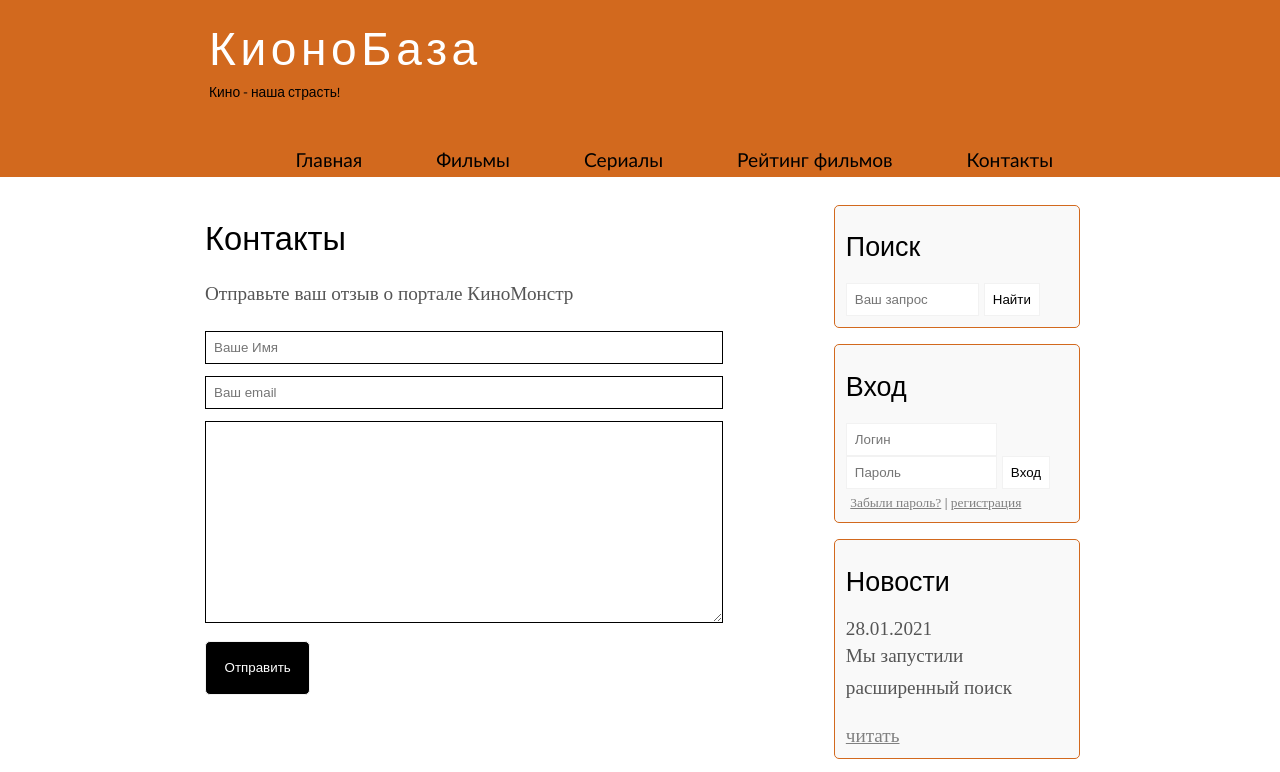
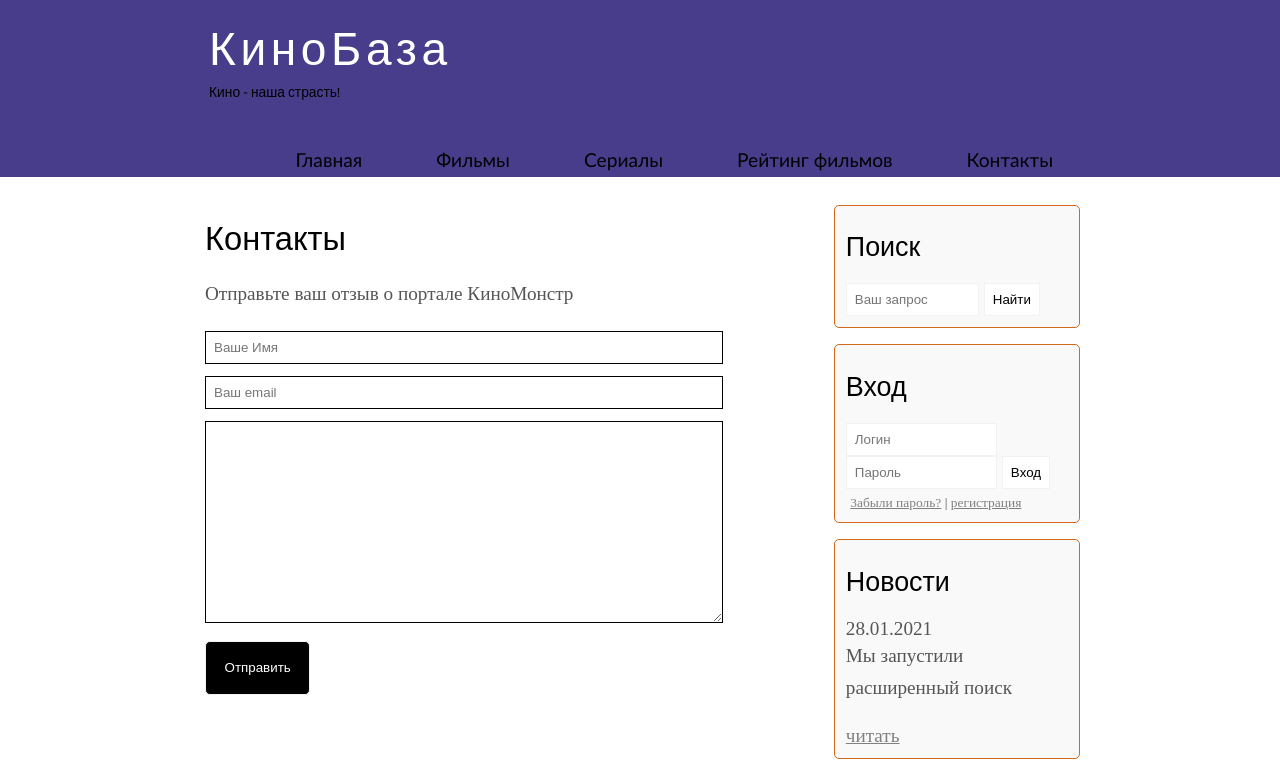
Before and after one commit to AlexGGGG/alexgggg.github.io, a plain HTML site: page contact.html in a window 1280 px wide. Shown: the top 772 px of the page. Drawn offline with Linux system fonts and the light colour scheme.

Commit message:
zamena
1.02.2021

```diff
--- a/assets/css/style.css
+++ b/assets/css/style.css
@@ -55,7 +55,7 @@ ul li {
 
 /*Верхняя панель*/
 .header {
-  background-color:chocolate;
+  background-color:darkslateblue;
   height: 177px;
   font-size: 0.8em;
   margin-left: 0px;
@@ -378,7 +378,7 @@ and (min-device-width : 320px)
 and (max-device-width : 568px) {
 
   .header {
-    background-color: #blue;
+    background-color: #257965;
     min-width: 100%;
     height: 20%;
     text-align: center;
@@ -452,7 +452,7 @@ and (max-device-width : 568px) {
     font-size: 120%;
   }
 
-  /* fimls page */
+  /* films page */
   .info_film {
     float:none;
     height: 100%;
@@ -518,8 +518,4 @@ and (max-device-width : 568px) {
     width: 85%;
   }
 
-
-
-
-
 }
--- a/contact.html
+++ b/contact.html
@@ -14,7 +14,7 @@
 		<div class="header">
 			<div class="logo">
 				<div class="logo_text">
-					<h1><a href="index.html">КионоБаза</a></h1>
+					<h1><a href="index.html">КиноБаза</a></h1>
 					<h2>Кино - наша страсть!</h2>
 				</div>
 			</div>
```
